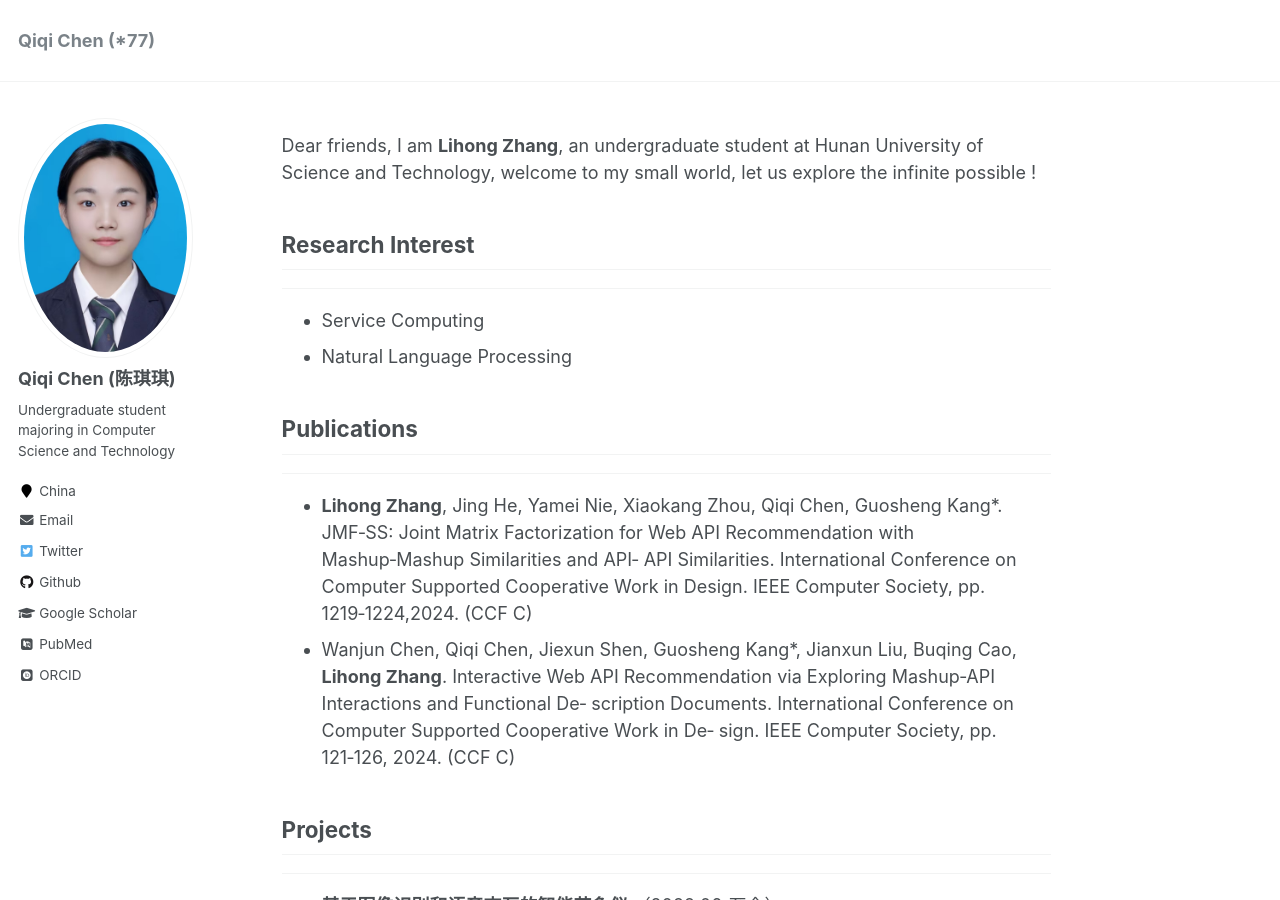
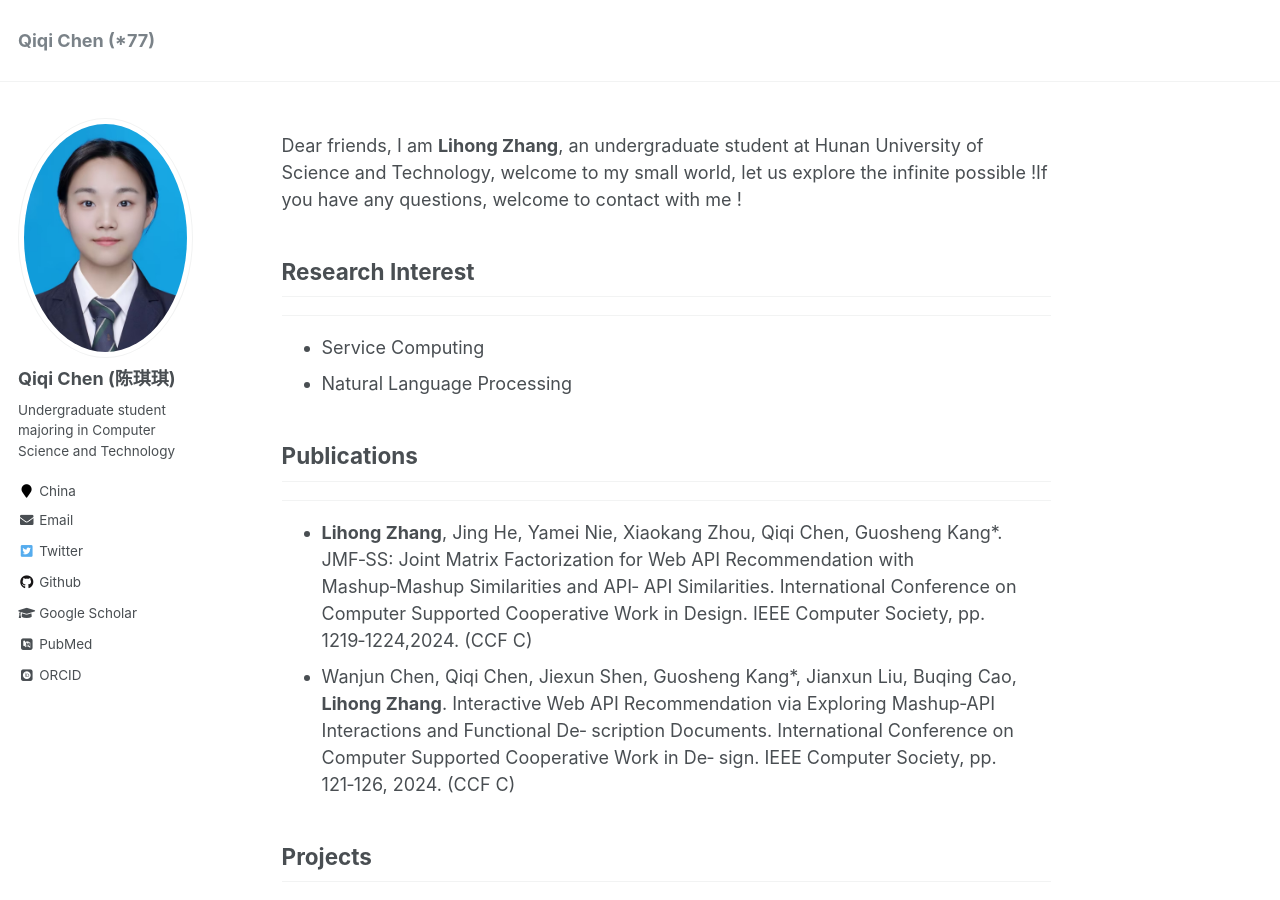
Before and after one commit to ZLihong/zlihong.github.io, a Jekyll site: the page built from _pages/about.md, in a window 1280 px wide and 900 px high. Built offline with Jekyll 4.4.1, drawn with Linux system fonts in a browser that asks for light colours; some web fonts are replaced.

Commit message:
Update about.md

```diff
--- a/_pages/about.md
+++ b/_pages/about.md
@@ -7,7 +7,7 @@ redirect_from:
   - /about/
   - /about.html
 ---
-Dear friends,  I am **Lihong Zhang**, an undergraduate student at Hunan University of Science and Technology, welcome to my small world, let us explore the infinite possible !
+Dear friends,  I am **Lihong Zhang**, an undergraduate student at Hunan University of Science and Technology, welcome to my small world, let us explore the infinite possible !If you have any questions, welcome to contact with me !
 ## Research Interest
 ------
 + Service Computing
```
